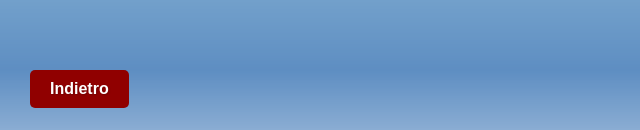
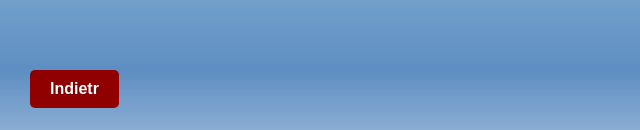
Before and after one commit to CringheLord/HTML3, a plain HTML site: page Apparato_Digerente/slide_3.html in a window 1280 px wide. Shown: the part 667-797 px from the top of the page, 0-640 px from the left. Drawn offline with Linux system fonts and the light colour scheme.

Commit message:
Update slide_3.html

```diff
--- a/Apparato_Digerente/slide_3.html
+++ b/Apparato_Digerente/slide_3.html
@@ -29,7 +29,7 @@
     <!-- Navigation Buttons -->
     <div class="buttons">
         <button class="button" onclick="location.href='slide_2.html';">
-            Indietro
+            Indietr
         </button>
         <button class="button" onclick="location.href='slide_3.html';">
             Avanti
```
